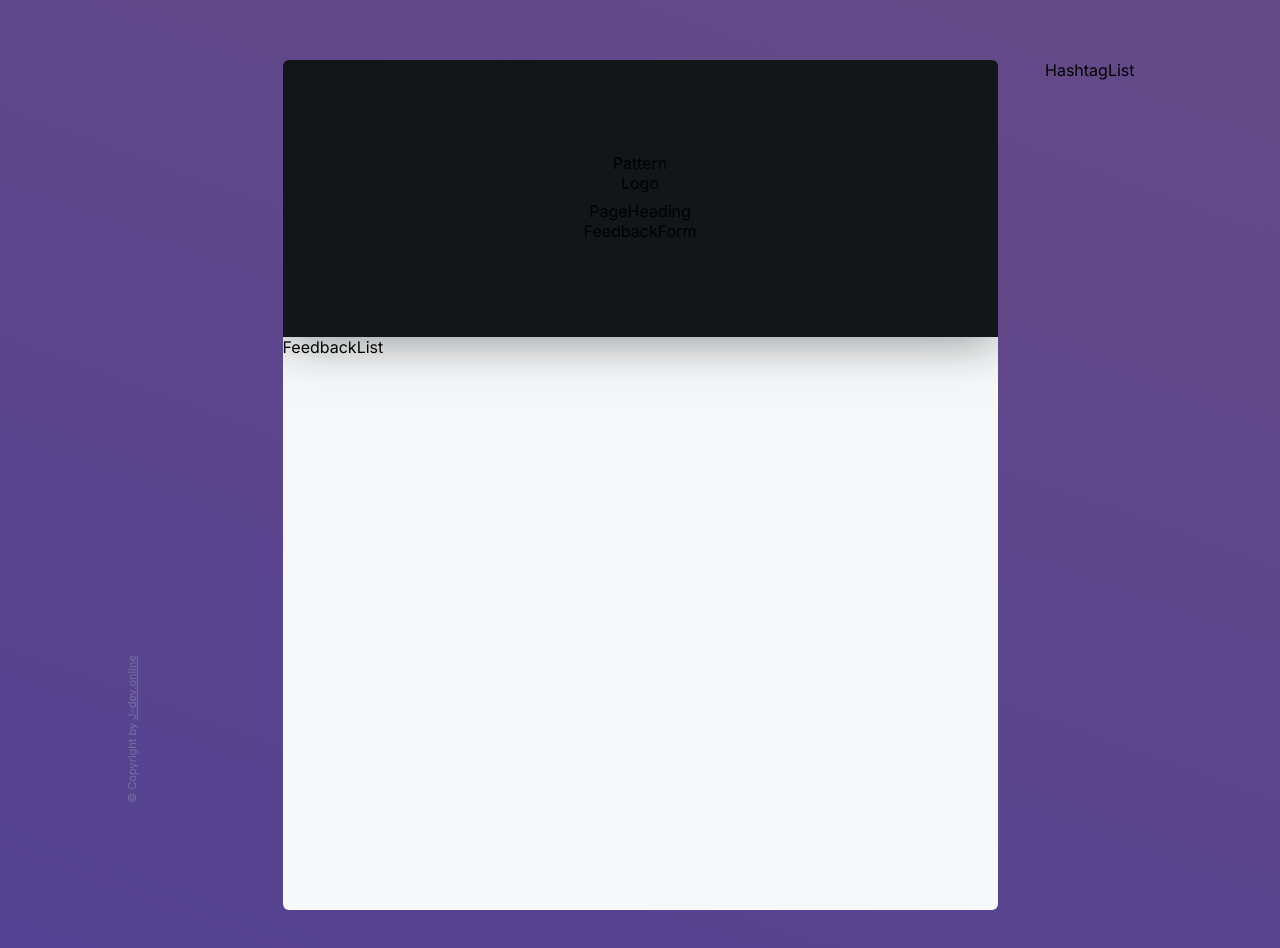
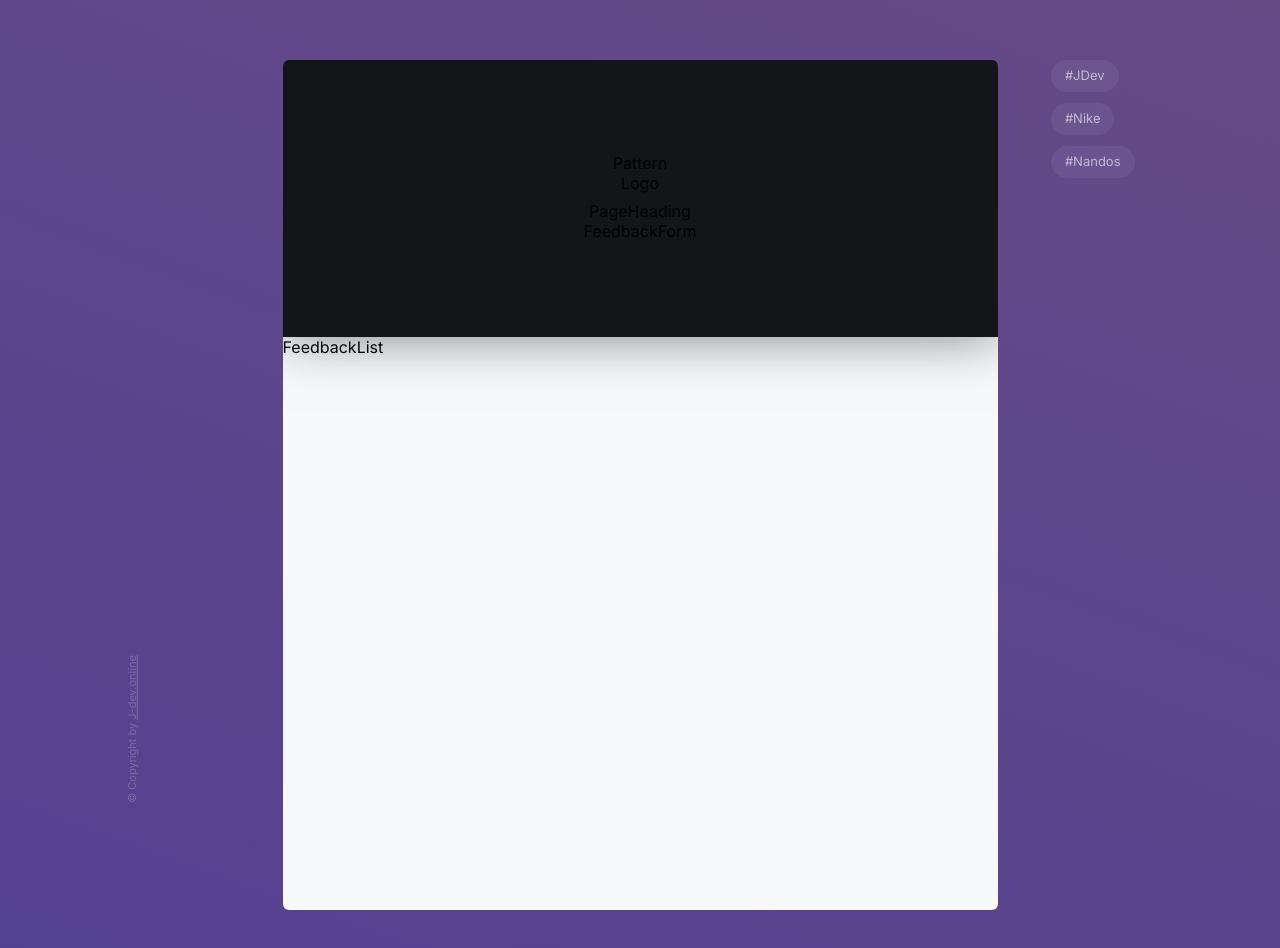
Before and after one commit to jonthedev/corp-comment, a React (Vite) app: page / in a window 1280 px wide. Shown: the top 948 px of the page. Built offline with nearby package versions, Linux system fonts and the light colour scheme.

Commit message:
feat: add HashtagList buttons

```diff
--- a/src/components/HashtagList/HashtagList.tsx
+++ b/src/components/HashtagList/HashtagList.tsx
@@ -1,5 +1,17 @@
 import styles from "./HashtagList.module.css"
 
 export const HashtagList = () => {
-  return <ul className={styles["hashtags"]}>HashtagList</ul>
+  return (
+    <ul className={styles["hashtags"]}>
+      <li>
+        <button>#JDev</button>
+      </li>
+      <li>
+        <button>#Nike</button>
+      </li>
+      <li>
+        <button>#Nandos</button>
+      </li>
+    </ul>
+  )
 }
```
